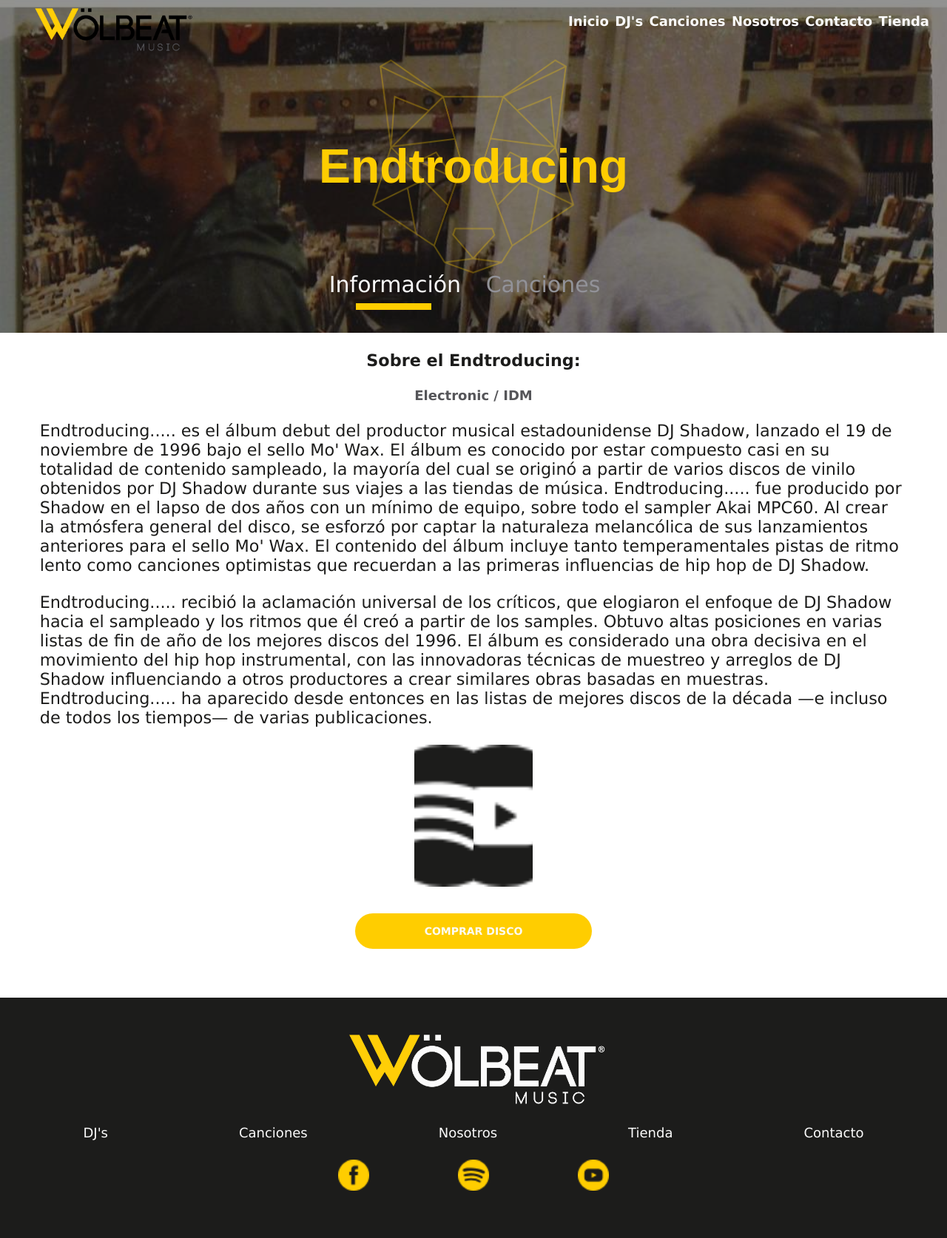
After one commit to MarcoMacedoP/Wolbeat-Music, a PHP site: page /sections/Disc/one.html in a window 1280 px wide. The commit adds this page. Shown: the whole page at 74% size. Run offline with PHP 8.4, Linux system fonts and the light colour scheme.

Commit message:
Seccion de canciones maquetada

```diff
--- a/css/sections.css
+++ b/css/sections.css
@@ -414,46 +413,46 @@
 .section-dj-info-social-media {
   display: none; }
 
-.dj-information {
+.dj-information, .disc-information, .disc-songs {
   display: flex;
   flex-direction: column;
   align-items: center;
   justify-content: space-between;
   padding: 0 4.2% 4.2% 4.2%; }
 
-.dj-information-genres, .dj-disc-info-genres {
+.dj-information-genres, .dj-disc-info-genres, .disc-information-genres, .disc-songs-genres {
   font-weight: bold;
   font-size: 0.75rem;
   font-family: Verdana, Helvetica;
   color: #555559;
   margin-top: 1rem; }
 
-.dj-information-p {
+.dj-information-p, .disc-information-p, .disc-songs-desc {
   margin-top: 1rem;
   font-weight: normal;
   font-size: 0.93rem;
   font-family: Verdana, Helvetica;
   color: #1C1C1B; }
 
-.dj-information-tittle, .dj-disc-info-tittle {
+.dj-information-tittle, .dj-disc-info-tittle, .disc-information-tittle, .disc-songs-tittle {
   font-weight: bold;
   font-size: 0.93rem;
   font-family: Verdana, Helvetica;
   color: #1C1C1B; }
 
-.dj-information-links {
+.dj-information-links, .disc-information-links {
   display: inherit;
   flex-direction: inherit;
   justify-content: inherit;
   align-items: center; }
 
-.dj-information-links-social {
+.dj-information-links-social, .disc-information-links-social {
   margin: 1rem 0;
   display: flex;
   justify-content: space-between;
   width: 20vh;
   height: min-content; }
-  .dj-information-links-social a {
+  .dj-information-links-social a, .disc-information-links-social a {
     display: block;
     width: 15vw;
     height: 15vw;
@@ -461,10 +460,10 @@
     background-size: cover;
     background-position: center; }
 
-.dj-information-links-spotify {
+.dj-information-links-spotify, .disc-information-links-spotify {
   background-image: url(/img/spotify_black.png); }
 
-.dj-information-links-youtube {
+.dj-information-links-youtube, .disc-information-links-youtube {
   background-image: url(/img/youtube_black.png); }
 
 .dj-discography {
--- a/sass/_cta-button.scss
+++ b/sass/_cta-button.scss
@@ -84,5 +84,5 @@
     background-size: cover;
     background-position: center;
     border-radius: 50%;
-    margin-right: 1rem;
+    margin-right: .5rem;
 }
--- /dev/null
+++ b/sections/Disc/one.html
@@ -0,0 +1,134 @@
+<!DOCTYPE html>
+<html lang="en">
+<head>
+    <meta charset="UTF-8">
+    <meta name="viewport" content="width=device-width, initial-scale=1.0">
+    <meta http-equiv="X-UA-Compatible" content="ie=edge">
+    <title>Nombre del disco</title>
+    <link rel="stylesheet" href="http://127.0.0.1:5500/css/sections.css">
+</head>
+<body>
+ <!--Mobile bar start-->
+ <nav class="mobile-nav" id = "mobile-nav">
+        <ol class = "mobile-nav-list">
+            <li class= "mobile-nav-list-item-1">
+                <a href="#" class= "mobile-nav-list-item-menu" id="menu_mobile_btn"></a>
+            </li>
+            <li class="mobile-nav-list-item-2">
+                <a href="#" class ="mobile-nav-list-item-logo"></a>
+            </li>
+        </ol>
+    </nav>
+    <!--Mobile bar end-->
+
+<!--Adaptable navigation bar start-->
+<nav class="nav" id ="navigation_bar">
+    <picture class="nav-mobile-picture">
+        <img src="http://127.0.0.1:5500/img/Lobo.png" class= "nav-mobile-picture-img" alt="Lobo de Wolbeat Music">
+    </picture>
+    <img class="nav-welcome-logo" src="http://127.0.0.1:5500/img/logo_white.png" alt = "Logo de Wolbeat Music">
+    <ol class="nav-list">
+        <li class="nav-list-item">
+            <a href= "http://127.0.0.1:5500">Inicio</a></li>
+        <li class="nav-list-item">
+            <a href= "http://127.0.0.1:5500/sections/djs.html">DJ's</a></li>
+        <li class="nav-list-item">
+            <a href= "http://127.0.0.1:5500/sections/canciones.html">Canciones</a></li>
+        <li class="nav-list-item">
+            <a href= "http://127.0.0.1:5500/sections/nosotros.html">Nosotros</a></li>
+        <li class="nav-list-item">
+            <a href= "http://127.0.0.1:5500/sections/contacto.html">Contacto</a></li>
+        <li class="nav-list-item">
+            <a href= "http://127.0.0.1:5500/sections/tienda.html">Tienda</a></li>
+    </ol>
+
+</nav>
+<!--Adaptable navigation bar end-->
+<!--Header with sections starts-->
+<header class="header">
+        <picture class="header-picture">
+            <img src="http://127.0.0.1:5500/img/artboard.jpg"alt="Imagen de la seccion">
+        </picture>
+        <h1 class="header-name">Endtroducing</h1>
+        <nav class="header-sections">
+            <span class="header-sections-focus" id ="btn_section_one">Información</span>
+            <span class="header-sections-blur" id = "btn_section_two">Canciones</span>
+            <div class="header-sections-selection"></div>
+        </nav>
+    </header>
+<!--Header with sections ends-->
+
+<article id="section_one">
+    <!--Disc information start -->
+<section class="disc-information" >
+        <h2 class="disc-information-tittle" >Sobre el Endtroducing:</h2>
+        <h3 class="disc-information-genres">Electronic / IDM</h3>
+        <p class="disc-information-p">Endtroducing..... es el álbum debut del productor musical estadounidense DJ Shadow, lanzado el 19 de noviembre de 1996 bajo el sello Mo' Wax. El álbum es conocido por estar compuesto casi en su totalidad de contenido sampleado, la mayoría del cual se originó a partir de varios discos de vinilo obtenidos por DJ Shadow durante sus viajes a las tiendas de música. Endtroducing..... fue producido por Shadow en el lapso de dos años con un mínimo de equipo, sobre todo el sampler Akai MPC60. Al crear la atmósfera general del disco, se esforzó por captar la naturaleza melancólica de sus lanzamientos anteriores para el sello Mo' Wax. El contenido del álbum incluye tanto temperamentales pistas de ritmo lento como canciones optimistas que recuerdan a las primeras influencias de hip hop de DJ Shadow.</p>
+        <p class="disc-information-p">
+                Endtroducing..... recibió la aclamación universal de los críticos, que elogiaron el enfoque de DJ Shadow hacia el sampleado y los ritmos que él creó a partir de los samples. Obtuvo altas posiciones en varias listas de fin de año de los mejores discos del 1996. El álbum es considerado una obra decisiva en el movimiento del hip hop instrumental, con las innovadoras técnicas de muestreo y arreglos de DJ Shadow influenciando a otros productores a crear similares obras basadas en muestras. Endtroducing..... ha aparecido desde entonces en las listas de mejores discos de la década —e incluso de todos los tiempos— de varias publicaciones.</p>
+        <div class="disc-information-links">
+            <div class="disc-information-links-social">
+                <a class="disc-information-links-spotify" href="#"></a>
+                <a class="disc-information-links-youtube" href="#"></a>
+            </div>
+        <a href="#" class="cta_black">Comprar disco</a>
+        </div>
+    </section>
+    <!--DJ information end -->
+</article>
+<article id="section_two">
+    <section class="disc-songs">
+            <h2 class="disc-songs-tittle" >Endtroducing...</h2>
+            <h3 class="disc-songs-genres">Electronic / IDM</h3>
+            <p class="disc-songs-desc"> Endtroducing..... es el álbum debut del productor musical estadounidense DJ Shadow, lanzado el 19 de noviembre de 1996 bajo el sello Mo' Wax. El álbum es conocido por estar compuesto casi en su totalidad de (...)      </p>
+            <section class="disc-songs-container">
+                <div class="disc-songs-container-item">
+                    <i class="disc-songs-container-item-icon"></i>
+                    <span class="disc-songs-container-item-name">Best walk forward</span>
+                    <span class="disc-songs-container-item-artist">DJ Shadow</span>
+                    <span class="disc-songs-container-item-duration">0:49</span>
+                </div>
+                <div class="disc-songs-container-item">
+                        <i class="disc-songs-container-item-icon"></i>
+                        <span class="disc-songs-container-item-name">Best walk forward</span>
+                        <span class="disc-songs-container-item-artist">DJ Shadow</span>
+                        <span class="disc-songs-container-item-duration">0:49</span>
+                </div>
+            </section>
+    </section>
+</article>
+<footer class="footer">
+        <!--Footer nav starts-->
+        <nav class="footer-nav">
+        <picture>
+            <img class ="footer-nav-icon" src="http://127.0.0.1:5500/img/logo_black.png" alt="Wolbeat-Logo">
+        </picture>
+        <ol class="footer-nav-sections">
+            <li><a href="#">DJ's</a></li>
+            <li><a href="#">Canciones</a></li>
+            <li><a href="#">Nosotros</a></li>
+            <li><a href="#">Tienda</a></li>
+            <li><a href="#">Contacto</a></li>
+        </ol>
+        <ul class="footer-nav-social">
+            <li>
+                <a class="footer-nav-social-fb"
+                href="#"></a>
+
+            </li>
+            <li><a class="footer-nav-social-spotify"
+                 href="#"></a>
+            </li>
+            <li><a class="footer-nav-social-youtube"
+                 href="#"></a>
+            </li>
+        </ul>
+        </nav>
+    <!--Footer nav ends-->
+    </footer>
+    <!--Scripts start-->
+    <script type="text/javascript" src = "http://127.0.0.1:5500/scripts/nav_bar.js"></script>
+    <script type="text/javascript" src = "http://127.0.0.1:5500/scripts/header-sections.js"></script>
+    <!--Scripts end-->
+</body>
+</html>
```
Also changed, not shown: other parts of css/sections.css (+60 -3 lines), css/master.css (+69 -10 lines), index.html (+7 -2 lines), sass/_mobile-djs_main.scss (+60 -8 lines), sections/DJ's/one.html (+12 -9 lines), sections/canciones.html (+13 -10 lines), img/song_icon.svg (added), sections/contacto.html (added), sections/nosotros.html (added), sections/tienda.html (added), 2 other files.
